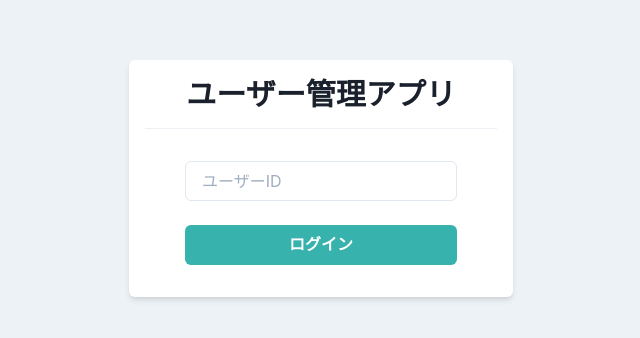
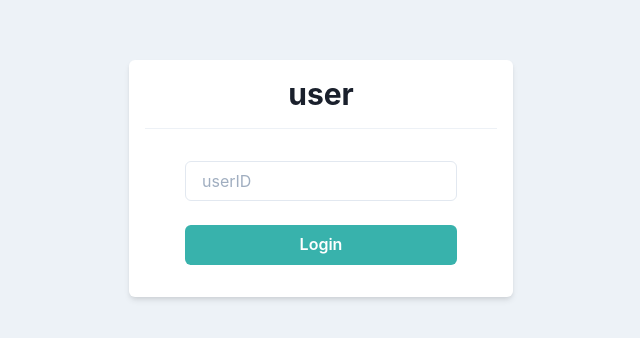
Before and after one commit to ytnd0928/user-management-app, a React (Create React App) app: page / in a window 1280 px wide. Shown: the part 222-560 px from the top of the page, without its empty margins (319-959 px from the left). Built offline with nearby package versions, Linux system fonts and the light colour scheme.

Commit message:
change change a bit

```diff
--- a/src/components/pages/Login.tsx
+++ b/src/components/pages/Login.tsx
@@ -1,13 +1,5 @@
 import { memo, VFC } from "react";
-import {
-  Flex,
-  Box,
-  Heading,
-  Divider,
-  Input,
-  Button,
-  Stack
-} from "@chakra-ui/react";
+import { Flex, Box, Heading, Divider, Input, Stack } from "@chakra-ui/react";
 import { PrimaryButton } from "../atoms/button/PrimaryButton";
 
 export const Login: VFC = memo(() => {
@@ -15,12 +7,12 @@ export const Login: VFC = memo(() => {
     <Flex align="center" justify="center" height="100vh">
       <Box bg="white" w="sm" p={4} borderRadius="md" shadow="md">
         <Heading as="h1" size="lg" textAlign="center">
-          ユーザー管理アプリ
+          user
         </Heading>
         <Divider my={4} />
         <Stack spacing={6} py={4} px={10}>
-          <Input placeholder="ユーザーID" />
-          <PrimaryButton>ログイン</PrimaryButton>
+          <Input placeholder="userID" />
+          <PrimaryButton>Login</PrimaryButton>
         </Stack>
       </Box>
     </Flex>
```
